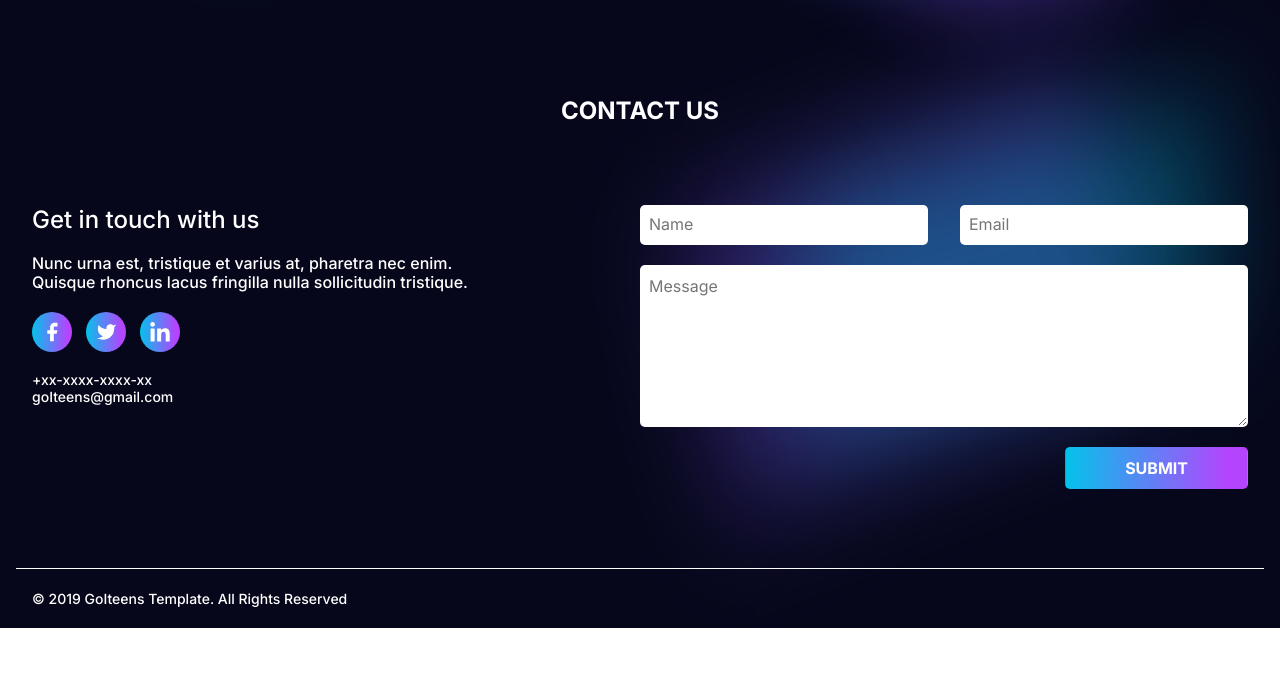
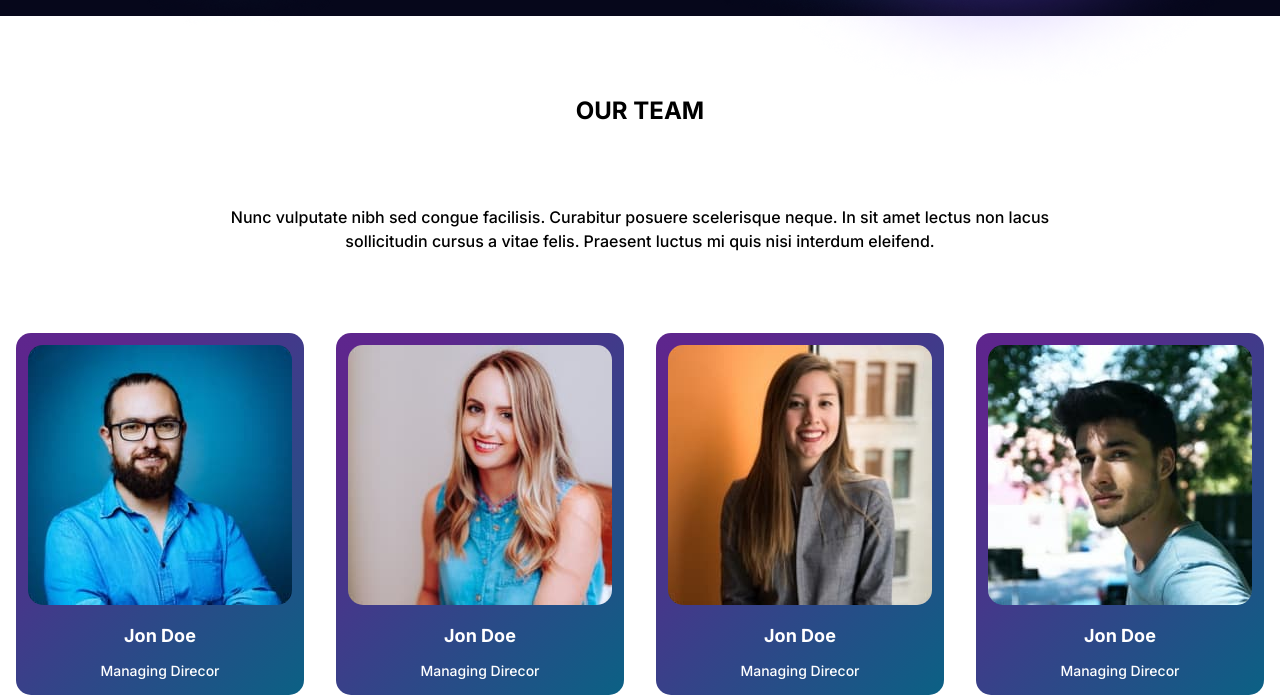
Before and after one commit to Yuliia1511Pacheva/MobileApp, a website built with Parcel: page src/index.html in a window 1280 px wide. Shown: the part 2105-2802 px from the top of the page. Before the commit the page ends 2734 px from the top, so only its background shows below. Built offline with nearby package versions, Linux system fonts and the light colour scheme; files whose address does not match are found by name.

Commit message:
Add team-section

```diff
--- a/src/index.html
+++ b/src/index.html
@@ -15,6 +15,7 @@
     <include src="./partials/section_one.html"></include>
     <include src="./partials/section2.html"></include>
     <include src="./partials/section-three.html"></include>
+    <include src="./partials/section-team.html"></include>
     <include src="./partials/footer.html"></include>
     <include src="./partials/mobileMenu.html"></include>
   </body>
--- /dev/null
+++ b/src/partials/section-team.html
@@ -0,0 +1,49 @@
+<section class="section-team">
+    <div class="container">
+        <h2 class="section-title">OUR TEAM</h2>
+        <p class="section-text">Nunc vulputate nibh sed congue facilisis. Curabitur posuere scelerisque neque. In sit amet lectus non lacus sollicitudin
+        cursus a vitae felis. Praesent luctus mi quis nisi interdum eleifend.</p>
+
+    <ul class="team-list">
+        <li class="team-list__item">
+            <article class="card">
+                <img class="card__image" src="./images/JonDoe.jpg" alt="Employee photo" width="264" height="250">
+            <div class="card__meta">
+                <h3 class="card__name">Jon Doe</h3>
+                <p class="card__text">Managing Direcor</p>
+            </div>
+            </article>
+        </li>
+
+        <li class="team-list__item">
+            <article class="card">
+                <img class="card__image" src="./images/JaneDoe.jpg" alt="Employee photo" width="264" height="250">
+            <div class="card__meta">
+                <h3 class="card__name">Jon Doe</h3>
+                <p class="card__text">Managing Direcor</p>
+            </div>
+            </article>
+        </li>
+
+        <li class="team-list__item">
+            <article class="card">
+                <img class="card__image" src="./images/JanDoe.jpg" alt="Employee photo" width="264" height="250">
+            <div class="card__meta">
+                <h3 class="card__name">Jon Doe</h3>
+                <p class="card__text">Managing Direcor</p>
+            </div>
+            </article>
+        </li>
+
+        <li class="team-list__item">
+            <article class="card">
+                <img class="card__image" src="./images/JonyDoe.jpg" alt="Employee photo" width="264" height="250">
+            <div class="card__meta">
+                <h3 class="card__name">Jon Doe</h3>
+                <p class="card__text">Managing Direcor</p>
+            </div>
+            </article>
+        </li>
+    </ul>
+    </div>
+</section>
--- a/src/partials/section2.html
+++ b/src/partials/section2.html
@@ -1,7 +1,7 @@
 <section class="feature">
     <div class="container container-feature">
 
-        <h2 class="feature-title">KEY FEATURES</h2>
+        <h2 class="section-title">KEY FEATURES</h2>
         <div class="feature-text-box">
             <p class="feature-text">Nunc vulputate nibh sed congue facilisis. Curabitur posuere scelerisque neque. In sit amet lectus non lacus sollicitudin
             cursus a vitae felis. Praesent luctus mi quis nisi interdum eleifend.</p>
--- a/src/sass/_common.scss
+++ b/src/sass/_common.scss
@@ -2,8 +2,8 @@
 body{
     font-family: 'Inter', sans-serif;
     font-weight: 500;
+    font-size: 16px;
     background-color: $white-color;
-    // background-color: #000000;
     color: $black-color;
 }
 .container{
--- /dev/null
+++ b/src/sass/component/_section-team.scss
@@ -0,0 +1,40 @@
+.section-team{
+    padding: 80px 0;
+}
+.section-text{
+    line-height: 1.5;
+    text-align: center;
+    max-width: 886px;
+    margin-left: auto;
+    margin-right: auto;
+    margin-bottom: 80px;
+}
+.team-list{
+    display: flex;
+    flex-wrap: nowrap;
+    gap: 32px;
+}
+.card{
+    background: linear-gradient(313.81deg, rgba(0, 197, 235, 0.5) -7.83%, rgba(181, 68, 254, 0.5) 83.61%), #06071B;
+    border-radius: 15px;
+    padding: 12px;
+}
+.card__image{
+    border-radius: 15px;
+}
+.card__meta{
+    text-align: center;
+    padding-top: 20px;
+}
+.card__name{
+    font-weight: 700;
+    font-size: 18px;
+    line-height: 1.22;
+    color: $white-color;
+    margin-bottom: 12px;
+}
+.card__text{
+    font-size: 14px;
+    line-height: 1.71;
+    color: $white-color;
+}
--- a/src/sass/component/_section2.scss
+++ b/src/sass/component/_section2.scss
@@ -8,7 +8,7 @@
     padding-bottom: 105px;
 }
 
-.feature-title{
+.section-title{
     text-align: center;
     margin-top: 0;
     margin-bottom: 80px;
@@ -56,7 +56,7 @@
         &::after {
                 content: '';
                 width: 1044.38px;
-                Height: 823.76px;
+                height: 823.76px;
                 // background-image: linear-gradient(#00C5EB 25%, #3D99F1 15.5%, #B544FE 25%);
                 background-image: linear-gradient(#00C5EB 0%, rgba(61, 153, 241, 0.62) 44.79%, #B544FE 100%);
 
@@ -73,7 +73,6 @@
 .feature-items{
     width: 220px;
     position: relative;
-
 }
 
 
@@ -99,5 +98,4 @@
 .features-items-text{
     font-size: 14px;
     line-height: 1.21;
-
 }
--- a/src/sass/component/_section_one.scss
+++ b/src/sass/component/_section_one.scss
@@ -80,4 +80,10 @@
     height: 42px;
     padding: 11px 60px;
     cursor: pointer;
+
+    &:hover,
+        &:focus {
+            background: rgba(6, 7, 27, 1);
+            border: 1px solid ;
+        }
 }
--- a/src/sass/index.scss
+++ b/src/sass/index.scss
@@ -4,5 +4,6 @@
 @import "./component/section_one";
 @import './component/section2';
 @import "./component/section-three";
+@import "./component/section-team";
 @import './component/footer';
 @import './component/mobileMenu';
```
Also changed, not shown: src/images/JanDoe.jpg (added), src/images/JaneDoe.jpg (added), src/images/JonDoe.jpg (added), src/images/JonyDoe.jpg (added).
